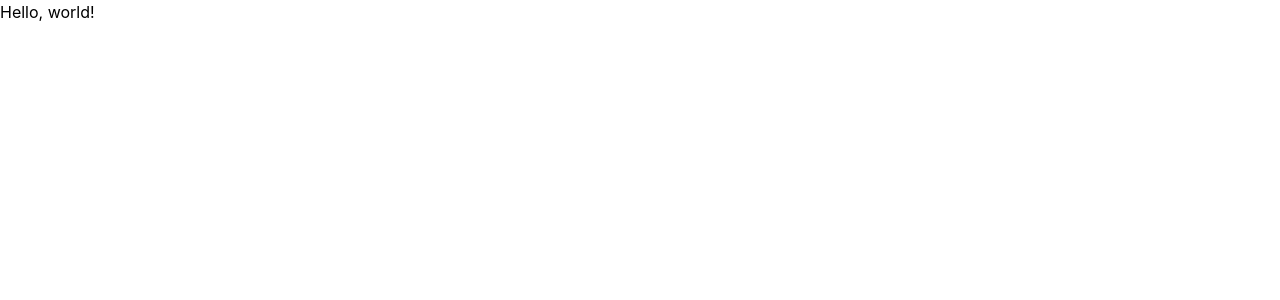
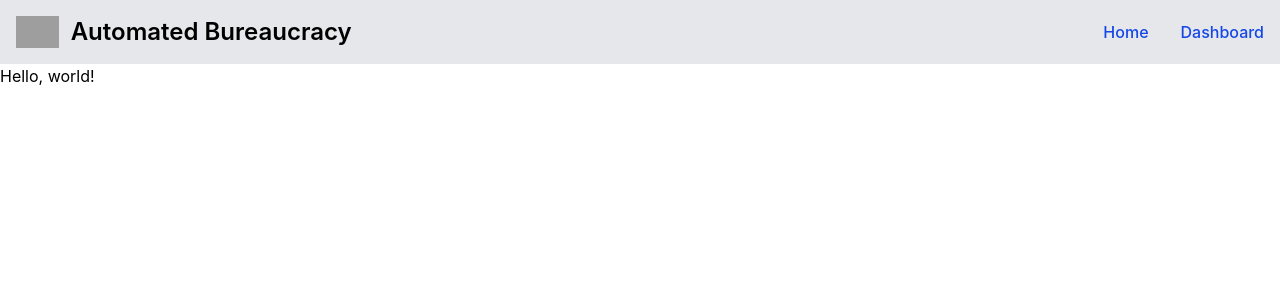
Before and after one commit to Automated-Bureaucracy-Kickoff/Automated-Bureaucracy, a React (Vite) app in the folder frontend-v2/: page / in a window 1280 px wide. Shown: the top 300 px of the page. Built offline with nearby package versions, Linux system fonts and the light colour scheme; grey boxes are pictures that could not be loaded.

Commit message:
added navbar

```diff
--- a/frontend-v2/src/App.jsx
+++ b/frontend-v2/src/App.jsx
@@ -3,16 +3,18 @@
 import Home from './pages/Home'
 
 import './App.css'
+import TopNav from './components/TopNav';
 
 function App() {
     return (
       <Router>
+        <TopNav/>
         <Routes>
           <Route path="/" element={<Home />} />
           <Route path="/about" element={<Dashboard />} />
         </Routes>
       </Router>
-  )
+    );
   }
 
 export default App
--- /dev/null
+++ b/frontend-v2/src/components/TopNav.jsx
@@ -0,0 +1,30 @@
+function TopNav() {
+    return <>
+        <nav className="bg-gray-200 border-gray-200 dark:bg-gray-900 b-2">
+            <div className="max-w-screen-xl flex flex-wrap items-center justify-between mx-auto p-4">
+                <a href="/" className="flex items-center space-x-3 rtl:space-x-reverse">
+                    <img src="https://static-00.iconduck.com/assets.00/robot-icon-512x409-pz717qsl.png" className="h-8" alt="Robot Icon" />
+                    <span className="self-center text-2xl font-semibold whitespace-nowrap dark:text-white">Automated Bureaucracy</span>
+                </a>
+                <button data-collapse-toggle="navbar-default" type="button" className="inline-flex items-center p-2 w-10 h-10 justify-center text-sm text-gray-500 rounded-lg md:hidden hover:bg-gray-100 focus:outline-none focus:ring-2 focus:ring-gray-200 dark:text-gray-400 dark:hover:bg-gray-700 dark:focus:ring-gray-600" aria-controls="navbar-default" aria-expanded="false">
+                    <span className="sr-only">Open main menu</span>
+                    <svg className="w-5 h-5" aria-hidden="true" xmlns="http://www.w3.org/2000/svg" fill="none" viewBox="0 0 17 14">
+                        <path stroke="currentColor" stroke-linecap="round" stroke-linejoin="round" stroke-width="2" d="M1 1h15M1 7h15M1 13h15"/>
+                    </svg>
+                </button>
+                <div className="hidden w-full md:block md:w-auto" id="navbar-default">
+                    <ul className="font-medium flex flex-col p-4 md:p-0 mt-4 border border-gray-100 rounded-lg md:flex-row md:space-x-8 rtl:space-x-reverse md:mt-0 md:border-0 dark:bg-gray-800 md:dark:bg-gray-900 dark:border-gray-700">
+                        <li>
+                            <a href="/" className="block py-2 px-3 text-white bg-blue-700 rounded-sm md:bg-transparent md:text-blue-700 md:p-0 dark:text-white md:dark:text-blue-500" aria-current="page">Home</a>
+                        </li>
+                        <li>
+                            <a href="/Dashboard" className="block py-2 px-3 text-white bg-blue-700 rounded-sm md:bg-transparent md:text-blue-700 md:p-0 dark:text-white md:dark:text-blue-500" aria-current="page">Dashboard</a>
+                        </li>
+                    </ul>
+                </div>
+            </div>
+        </nav>
+
+    </>;
+}
+export default TopNav
--- a/frontend-v2/src/index.css
+++ b/frontend-v2/src/index.css
@@ -1,2 +1,4 @@
 @import "tailwindcss";
 @import 'flowbite/dist/flowbite.min.css';
+
+@custom-variant dark (&:where(.dark, .dark *));
```
Lines whose indentation alone changed are shown as unchanged.
